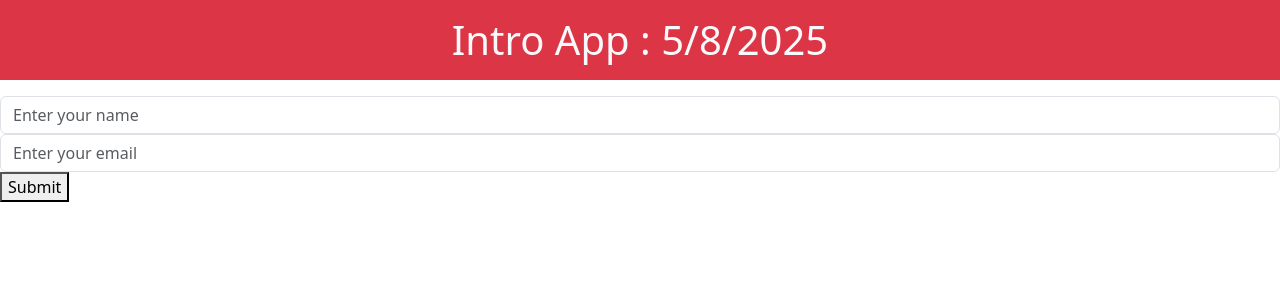
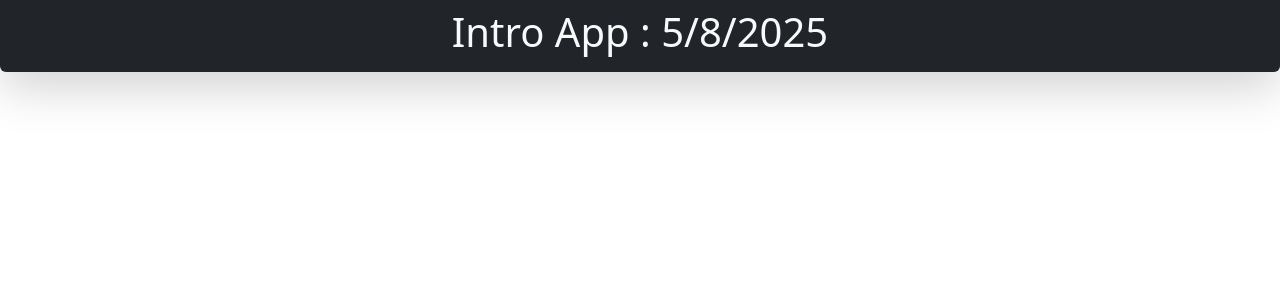
Before and after one commit to rohnshrma/ajay-singh-react-classes, a React (Vite) app in the folder intro-app/: page / in a window 1280 px wide. Shown: the top 300 px of the page. Built offline with nearby package versions, Linux system fonts and the light colour scheme.

Commit message:
Refactor Header component and update App to use a constant for heading text

```diff
--- a/intro-app/src/App.jsx
+++ b/intro-app/src/App.jsx
@@ -6,6 +6,8 @@ import Form from "./components/Form";
 
 import Counter from "./components/Counter";
 import { useState } from "react";
+
+const headingText = "Intro App";
 
 const App = () => {
   const [data, setData] = useState({
@@ -19,10 +21,11 @@ const App = () => {
 
   return (
     <div className="App">
-      <Header text="Intro App" />
+      <Header text={headingText} date={new Date().toLocaleDateString()} />
       <h2>{data.user_name}</h2>
       <p>{data.email}</p>
-      <Form onUpdate={updateHeading} />
+      {/* <Form onUpdate={updateHeading} /> */}
+      {/* <Counter /> */}
     </div>
   );
 };
--- a/intro-app/src/components/Counter.jsx
+++ b/intro-app/src/components/Counter.jsx
@@ -3,16 +3,16 @@ import { useState } from "react";
 const Counter = () => {
   console.log("Counter rerendered");
   var [count, setCount] = useState(0);
+  console.log(count, setCount);
 
   const inrementHandler = () => {
     setCount(count + 1);
-    console.log(count);
   };
   const decrementHandler = () => {
     setCount(count - 1);
-    console.log(count);
   };
 
+  console.log(count);
   return (
     <div className="Counter p-4 shadow-sm m-4 text-center">
       <h2>Count : {count}</h2>
--- a/intro-app/src/components/Header.jsx
+++ b/intro-app/src/components/Header.jsx
@@ -1,23 +1,13 @@
-// Defining the Header component as a JavaScript function
-// A React component is a function that returns JSX (HTML-like syntax for React)
 const Header = (props) => {
-  // Logging the props object to the console for debugging purposes
-  console.log("props", props);
+  const { text, date } = props;
 
-  // Destructuring the "text" property from the props object
-  const { text } = props;
-
-  // Creating a variable "date" that stores the current date in a readable format
-  const date = new Date().toLocaleDateString();
-
-  // The return statement specifies what the component will render on the screen
   return (
-    // Rendering an h1 element that displays the "text" prop and the current date
-    <h1 className="text-center bg-danger text-light p-3 mb-3">
-      {text} : {date}
-    </h1>
+    <div className="header text-center bg-dark text-light p-2 rounded-bottom shadow-lg">
+      <h1>
+        {text} : {date}
+      </h1>
+    </div>
   );
 };
 
-// Exporting the Header component so it can be used in other parts of the application
 export default Header;
```
